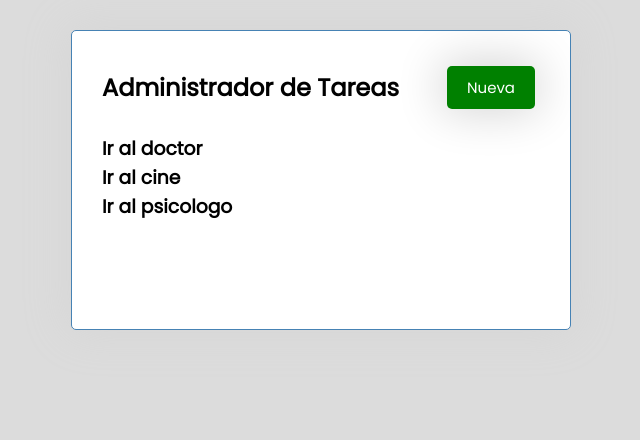
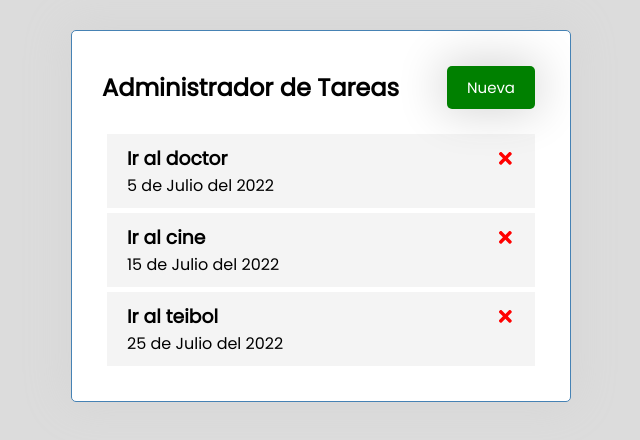
Before and after one commit to VictorManuelSalas/Administrador-de-Tareas, a React (Vite) app: page / in a window 1280 px wide. Shown: the top 440 px of the page, without its empty margins (319-959 px from the left). Built offline with nearby package versions, Linux system fonts and the light colour scheme.

Commit message:
icons y movimientos de componentes

```diff
--- a/package.json
+++ b/package.json
@@ -9,7 +9,8 @@
   },
   "dependencies": {
     "react": "^18.0.0",
-    "react-dom": "^18.0.0"
+    "react-dom": "^18.0.0",
+    "react-icons": "^4.4.0"
   },
   "devDependencies": {
     "@types/react": "^18.0.0",
--- a/src/App.jsx
+++ b/src/App.jsx
@@ -1,8 +1,37 @@
 import Header from "./componentes/Header"
 import Tareas from "./componentes/Tareas"
+import { useState } from 'react'
 
 function App() {
- //Los componentes se crean siempre con mayuscula la primera letra
+  //Los estados se definen con un arreglo que tiene el nombre del estado y su seter
+  const [tareas, setTareas] = useState([
+    {
+      id: 1,
+      texto: 'Ir al doctor',
+      fecha: '5 de Julio del 2022',
+      terminada: true,
+    },
+    {
+      id: 2,
+      texto: 'Ir al cine',
+      fecha: '15 de Julio del 2022',
+      terminada: false,
+    },
+    {
+      id: 3,
+      texto: 'Ir al teibol',
+      fecha: '25 de Julio del 2022',
+      terminada: false,
+    }
+  ])
+
+  //Funcion para eliminar una tarea al dar clic a la x
+  //Esta funicon obtiene el valor de id
+  const deleteTarea = (id) => {
+    console.log('borrar', id)
+  }
+
+  //Los componentes se crean siempre con mayuscula la primera letra
   return (
     //Aqui se agragaran todos los componentes para que se muestren en la pagina
     //Los omponentes se mandan a hablar como se muestra el Header y los props se hacen,
@@ -12,8 +41,10 @@ function App() {
     </>*/
     <div className="container">
       <Header titulo='Administrador de Tareas' />
-      <Tareas />
+      <Tareas tareas={tareas} onDelete={deleteTarea} />
     </div>
+    //En Tareas se mandan todos los datos de la bd mediante esa forma que se muetra en la etiqueta de Tarea
+//TAMBIEN SE LE PASA LA FUNCION deleteTareas mediante un atributo onDelete
   )
 }
 
--- /dev/null
+++ b/src/componentes/Tarea.jsx
@@ -0,0 +1,14 @@
+//Este componente solo mostrara solo una tarea
+//Aqui se importa el icono que queremos y desde la carpeta de react icons y la carpeta de ese icono
+import { FaTimes } from 'react-icons/fa'
+
+const Tarea = ({ tarea, onDelete }) => {
+    return (
+        <div className='task'>
+            <h3>{tarea.texto} <FaTimes style={{color: 'red', cursor: 'pointer'}}/></h3>
+            <p>{tarea.fecha}</p>
+        </div>
+    )
+}
+
+export default Tarea
--- a/src/componentes/Tareas.jsx
+++ b/src/componentes/Tareas.jsx
@@ -1,33 +1,24 @@
-const tareas = [
-    {
-        id: 1,
-        texto: 'Ir al doctor',
-        fecha: '5 de Julio del 2022',
-        terminada: true,
-    },
-    {
-        id: 2,
-        texto: 'Ir al cine',
-        fecha: '15 de Julio del 2022',
-        terminada: false,
-    },
-    {
-        id: 3,
-        texto: 'Ir al psicologo',
-        fecha: '25 de Julio del 2022',
-        terminada: false,
-    }
-]
+//Servira para empezar a usar los estados
+//import { useState } from 'react'
+//Se importa el componente tarea
+import Tarea from "./Tarea"
 
-const Tareas = () => {
+const Tareas = ({ tareas, onDelete }) => {
+
   return (
     //En palabras sencillas, al utilizar map(), podremos convertir un array en uno nuevo,
     //cuyos valores serán una transformación del primero. Dicha transformación será
     //efectuada por la función que se utilice en este proceso.
     <>
-     {tareas.map((tarea)=>(<h3 key={tarea.id}>{tarea.texto}</h3>))}
+      {tareas.map((tarea) => (
+        <Tarea key={tarea.id} tarea={tarea} onDelete={onDelete} />
+      ))}
     </>
-  )
+    //Al componente Tarea se le envia una variable llamada
+    //tarea la cual se le igualo a todos los datos de la tareas del arreglo
+
+        //Tambiens e le envia la funcion como se muetra arriba
+    )
 }
 
 export default Tareas
```
Also changed, not shown: 1 other file (tests, documents, lock files or other folders).
